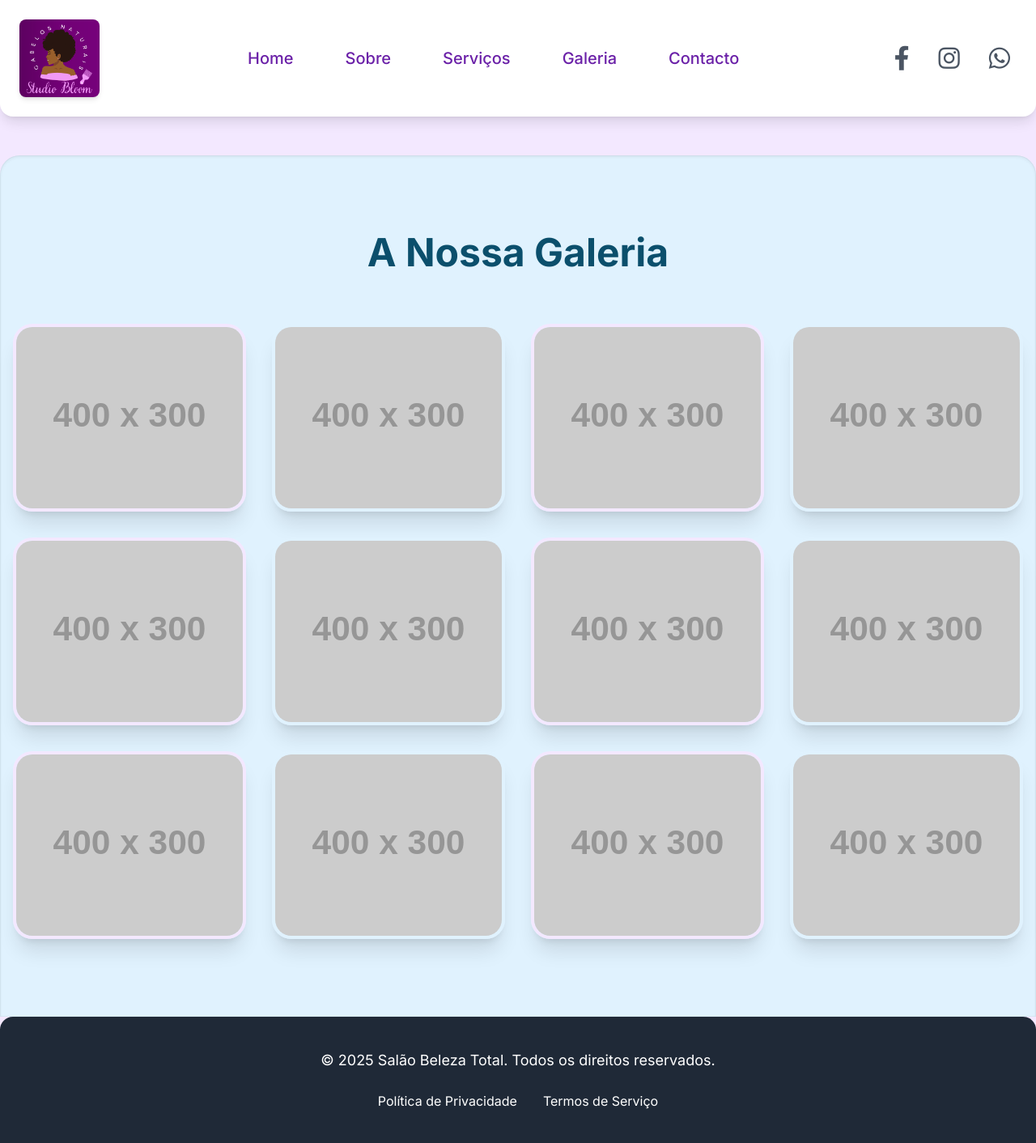
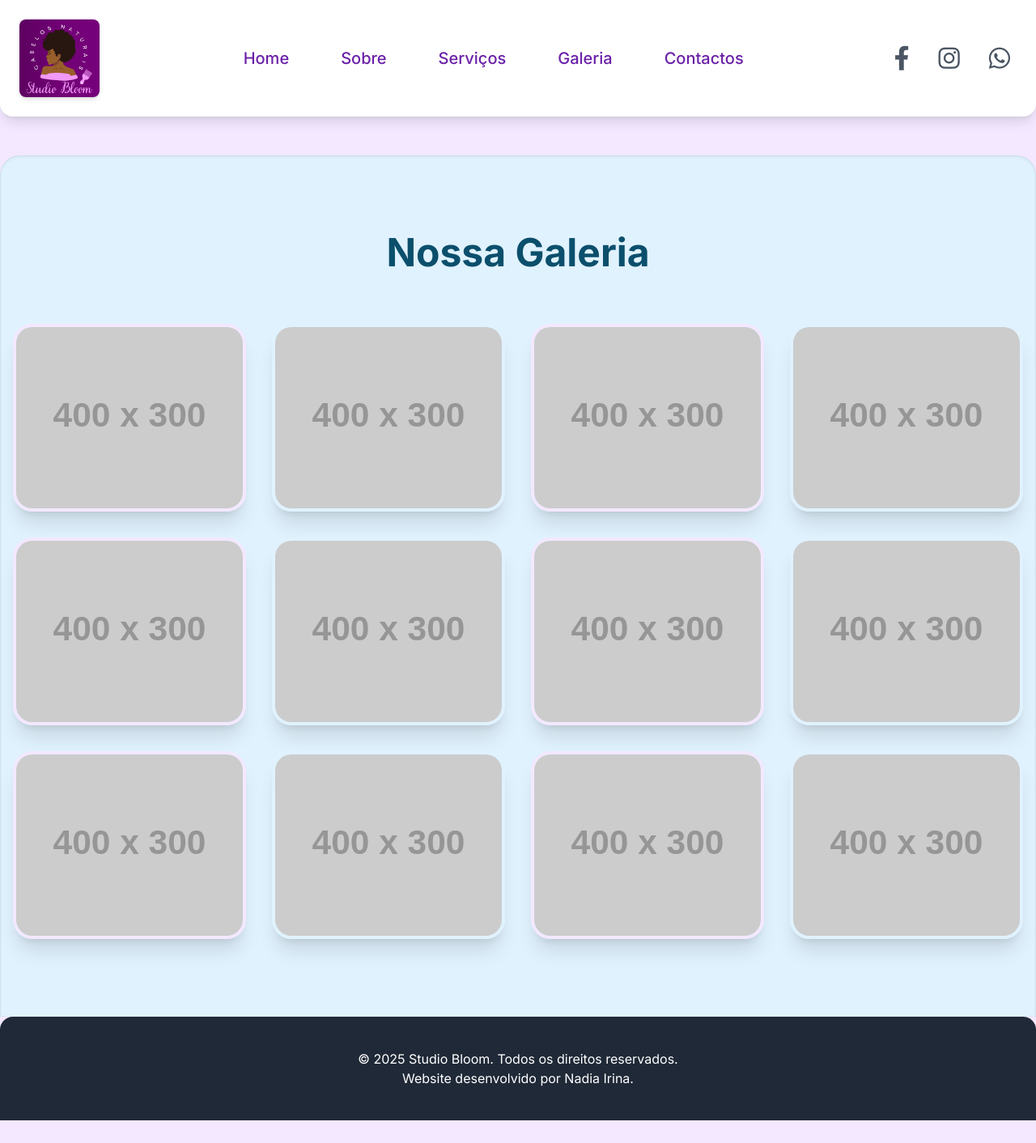
Before and after one commit to nadiairina/StudioBloom, a plain HTML site: page galeria.html in a window 1280 px wide. Shown: the whole page at 81% size. After the commit the page ends 1384 px from the top, so only its background shows below. Drawn offline with nearby package versions, Linux system fonts and the light colour scheme; placeholder pictures from the web are drawn by us.

Commit message:
Update galeria.html

```diff
--- a/galeria.html
+++ b/galeria.html
@@ -3,7 +3,7 @@
 <head>
     <meta charset="UTF-8">
     <meta name="viewport" content="width=device-width, initial-scale=1.0">
-    <title>Salão de Beleza | Galeria</title>
+    <title>Studio Bloom | Galeria</title>
     <meta name="description" content="Explore a galeria de trabalhos e transformações do Salão Beleza Total.">
     <!-- Tailwind CSS CDN -->
     <script src="https://cdn.tailwindcss.com"></script>
@@ -30,7 +30,7 @@
             <a href="sobre.html" class="text-lilac-800 hover:text-lilac-600 transition duration-300 ease-in-out px-4 py-2 rounded-lg hover:bg-lilac-100">Sobre</a>
             <a href="servicos.html" class="text-lilac-800 hover:text-lilac-600 transition duration-300 ease-in-out px-4 py-2 rounded-lg hover:bg-lilac-100">Serviços</a>
             <a href="galeria.html" class="text-lilac-800 hover:text-lilac-600 transition duration-300 ease-in-out px-4 py-2 rounded-lg hover:bg-lilac-100">Galeria</a>
-            <a href="contacto.html" class="text-lilac-800 hover:text-lilac-600 transition duration-300 ease-in-out px-4 py-2 rounded-lg hover:bg-lilac-100">Contacto</a>
+            <a href="contacto.html" class="text-lilac-800 hover:text-lilac-600 transition duration-300 ease-in-out px-4 py-2 rounded-lg hover:bg-lilac-100">Contactos</a>
         </nav>
 
         <!-- Botão do Menu Hambúrguer (visível apenas em ecrãs pequenos) -->
@@ -64,7 +64,7 @@
         <a href="sobre.html" class="block text-lilac-800 hover:text-lilac-600 transition duration-300 ease-in-out px-6 py-3 rounded-lg mb-3 w-11/12 max-w-sm text-right bg-white shadow-md hover:bg-lilac-100 text-3xl" onclick="closeNav()">Sobre</a>
         <a href="servicos.html" class="block text-lilac-800 hover:text-lilac-600 transition duration-300 ease-in-out px-6 py-3 rounded-lg mb-3 w-11/12 max-w-sm text-right bg-white shadow-md hover:bg-lilac-100 text-3xl" onclick="closeNav()">Serviços</a>
         <a href="galeria.html" class="block text-lilac-800 hover:text-lilac-600 transition duration-300 ease-in-out px-6 py-3 rounded-lg mb-3 w-11/12 max-w-sm text-right bg-white shadow-md hover:bg-lilac-100 text-3xl" onclick="closeNav()">Galeria</a>
-        <a href="contacto.html" class="block text-lilac-800 hover:text-lilac-600 transition duration-300 ease-in-out px-6 py-3 rounded-lg mb-3 w-11/12 max-w-sm text-right bg-white shadow-md hover:bg-lilac-100 text-3xl" onclick="closeNav()">Contacto</a>
+        <a href="contacto.html" class="block text-lilac-800 hover:text-lilac-600 transition duration-300 ease-in-out px-6 py-3 rounded-lg mb-3 w-11/12 max-w-sm text-right bg-white shadow-md hover:bg-lilac-100 text-3xl" onclick="closeNav()">Contactos</a>
     </nav>
 
     <main class="pt-48"> <!-- Padding top ajustado para o cabeçalho maior -->
@@ -72,7 +72,7 @@
         <!-- Secção Galeria -->
         <section id="galeria" class="py-24 px-4 bg-blue-pastel-100 rounded-t-3xl shadow-inner-lg animate-on-scroll">
             <div class="container mx-auto text-center">
-                <h2 class="text-4xl md:text-5xl font-bold text-blue-pastel-800 mb-16">A Nossa Galeria</h2>
+                <h2 class="text-4xl md:text-5xl font-bold text-blue-pastel-800 mb-16">Nossa Galeria</h2>
                 <div class="grid grid-cols-1 sm:grid-cols-2 md:grid-cols-3 lg:grid-cols-4 gap-8">
                     <!-- Item da Galeria 1 -->
                     <div class="relative group cursor-pointer rounded-3xl overflow-hidden shadow-xl transform hover:scale-105 transition duration-300 ease-in-out border-4 border-lilac-100" data-image="https://placehold.co/800x600/D8BFD8/FFFFFF?text=Penteado+1" data-caption="Penteado elegante para ocasiões especiais.">
@@ -171,11 +171,8 @@
     <!-- Footer -->
     <footer class="bg-gray-800 text-white py-10 px-4 text-center rounded-t-2xl">
         <div class="container mx-auto">
-            <p class="text-lg">&copy; 2025 Salão Beleza Total. Todos os direitos reservados.</p>
-            <div class="flex justify-center space-x-8 mt-6">
-                <a href="#" class="hover:text-lilac-300 transition duration-300 ease-in-out text-base">Política de Privacidade</a>
-                <a href="#" class="hover:text-lilac-300 transition duration-300 ease-in-out text-base">Termos de Serviço</a>
-            </div>
+            <p>&copy; 2025 Studio Bloom. Todos os direitos reservados.<br>Website desenvolvido por <a href="https://nadiairina.github.io/Nadia-Portfolio/index.html" target="_blank"><span>Nadia Irina.</span></a></p>
+
         </div>
     </footer>
 
```
